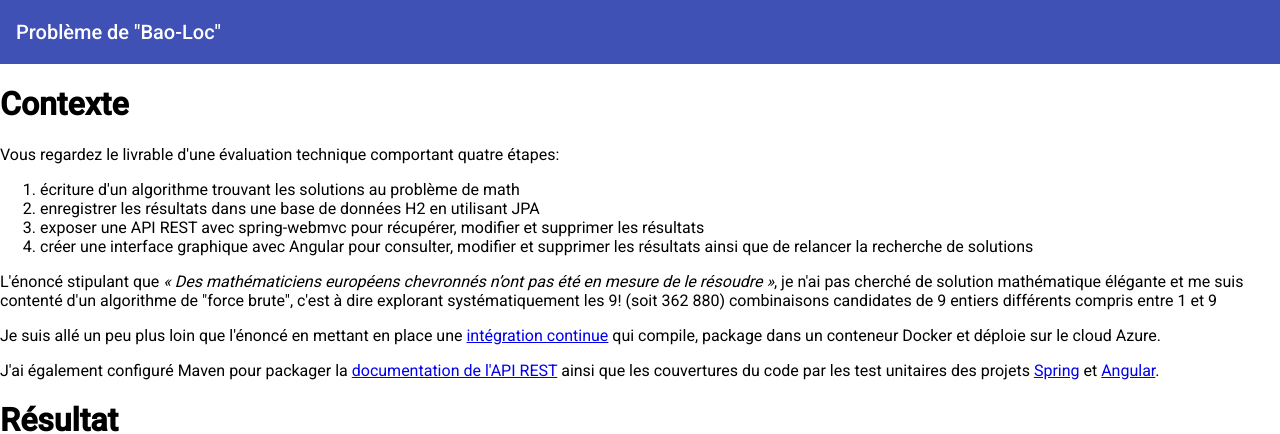
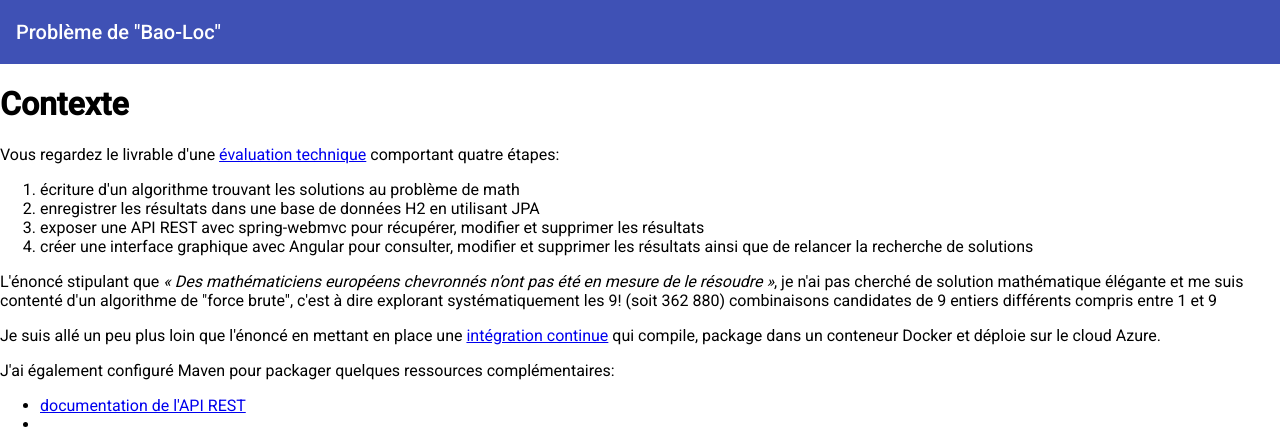
Before and after one commit to ch4mpy/bao-loc, an Angular app: page / in a window 1280 px wide. Shown: the top 434 px of the page. Built offline with nearby package versions, Linux system fonts and the light colour scheme; no server answers.

Commit message:
bigger links to side resources

```diff
--- a/src/app/app.component.ts
+++ b/src/app/app.component.ts
@@ -12,7 +12,7 @@ import { Component } from '@angular/core';
 
   <h1>Contexte</h1>
   <p>
-    Vous regardez le livrable d'une évaluation technique comportant quatre étapes:
+    Vous regardez le livrable d'une <a href="https://github.com/ch4mpy/Bao-Loc">évaluation technique</a> comportant quatre étapes:
   </p>
   <ol>
     <li>écriture d'un algorithme trouvant les solutions au problème de math</li>
@@ -32,11 +32,13 @@ import { Component } from '@angular/core';
     compile, package dans un conteneur Docker et déploie sur le cloud Azure.
   </p>
   <p>
-    J'ai également configuré Maven pour packager la <a href="http://bao-loc.azurewebsites.net/api.html">documentation de l'API REST</a>
-    ainsi que les couvertures du code par les test unitaires des projets
-    <a href="http://bao-loc.azurewebsites.net/ut/jacoco/index.html">Spring</a> et
-    <a href="http://bao-loc.azurewebsites.net/ut/angular/index.html">Angular</a>.
+    J'ai également configuré Maven pour packager quelques ressources complémentaires:
   </p>
+  <ul>
+    <li><a href="http://bao-loc.azurewebsites.net/api.html">documentation de l'API REST</a></li>
+    <li><a href="http://bao-loc.azurewebsites.net/ut/jacoco/index.html"></a></li>
+    <li><a href="http://bao-loc.azurewebsites.net/ut/angular/index.html">couverture du code Angular par les tests unitaires</a></li>
+  </ul>
 
   <h1>Résultat</h1>
   Sélectionnez une solution (à gauche) pour pouvoir l'éditer (à droite).
```
